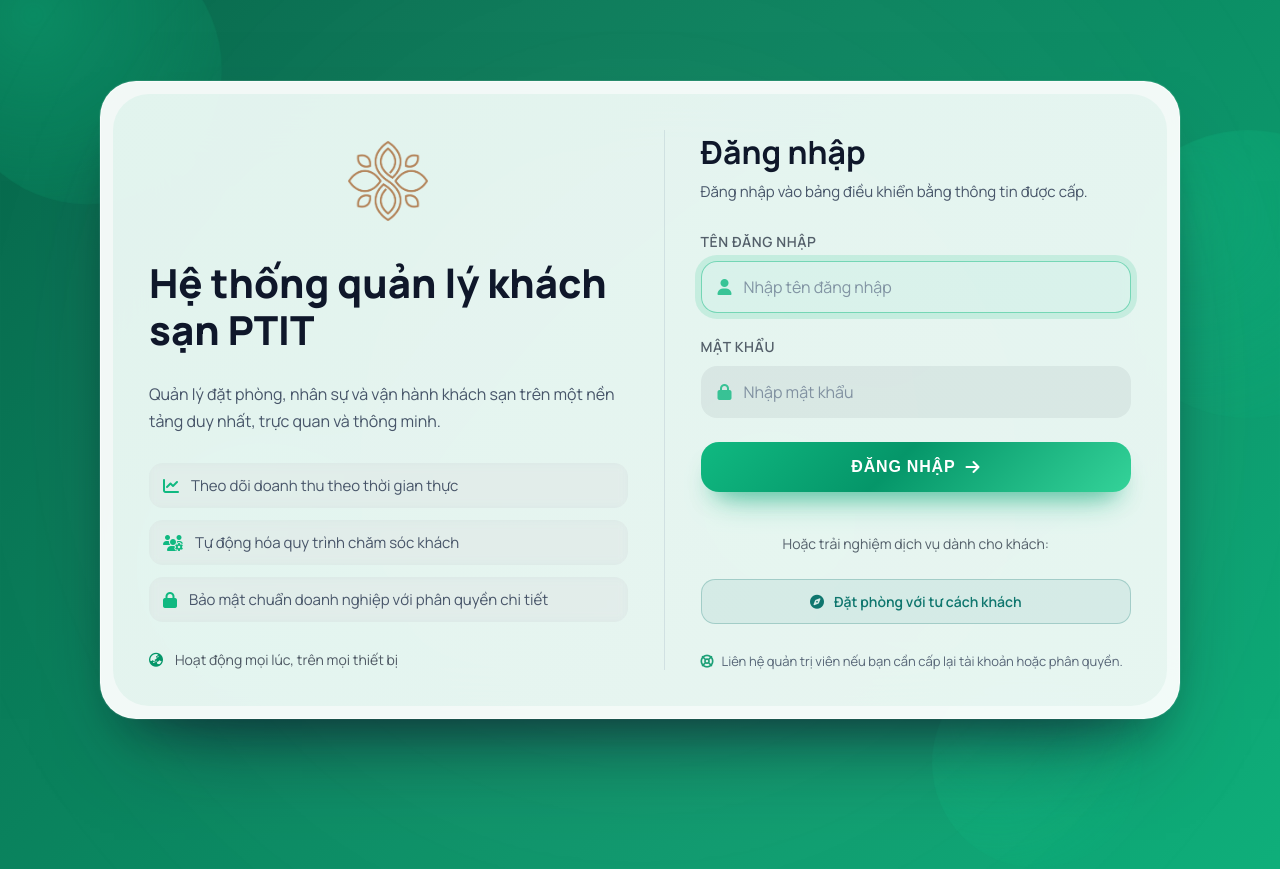
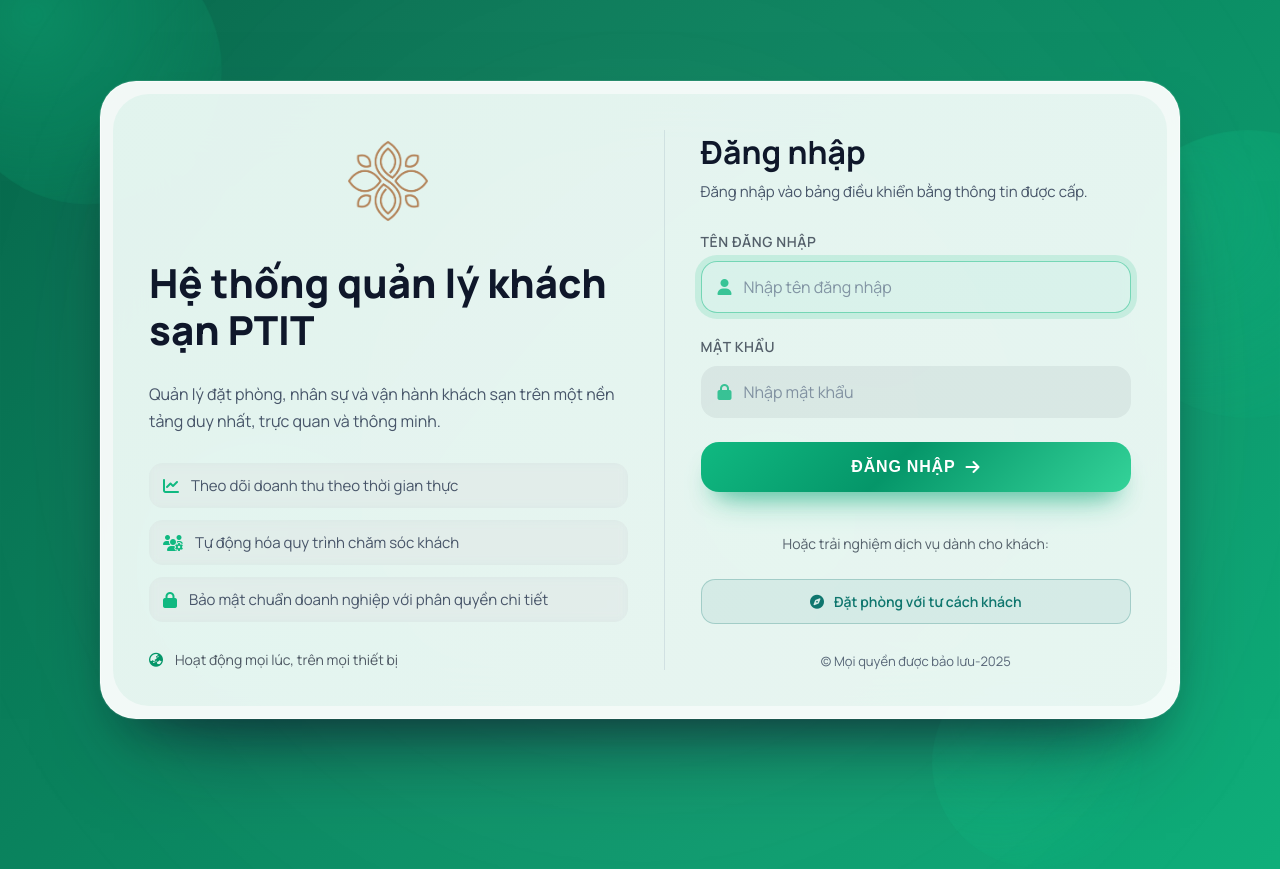
Before and after one commit to keyznam-jpg/BTL-Internet, a Flask app: page /login in a window 1280 px wide; the page is wider, and only the part inside the window is pictured. Shown: the top 869 px of that part. Run offline with Flask 3, Linux system fonts and the light colour scheme; parts of the project's set-up code (start-up, migrations or seed data) failed here and were passed over.

Commit message:
Cập nhật 23.10.2025

```diff
--- a/static/login.css
+++ b/static/login.css
@@ -399,6 +399,7 @@ body.login-body {
   color: rgba(71, 85, 105, 0.9);
   display: flex;
   align-items: center;
+  justify-content: center;
   gap: 8px;
 }
 
--- a/templates/login.html
+++ b/templates/login.html
@@ -88,10 +88,7 @@
           </a>
         </div>
 
-        <p class="support-hint">
-          <i class="fa-solid fa-life-ring"></i>
-          Liên hệ quản trị viên nếu bạn cần cấp lại tài khoản hoặc phân quyền.
-        </p>
+        <p class="support-hint">© Mọi quyền được bảo lưu-2025</p>
       </div>
     </div>
   </div>
```
